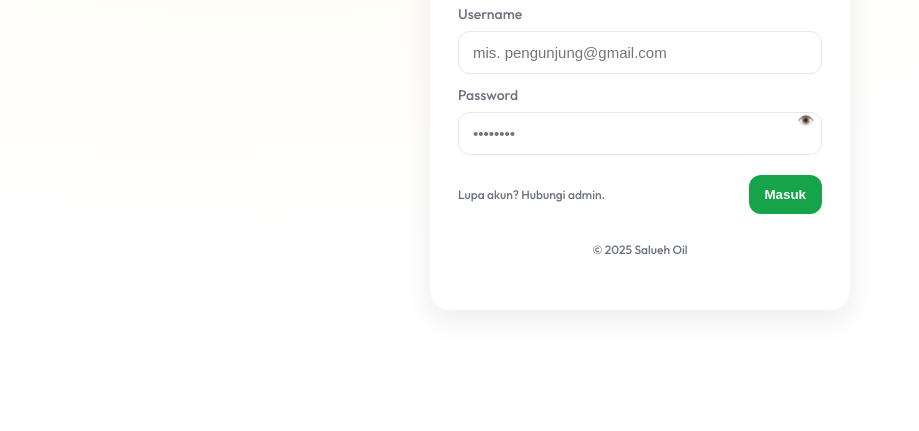
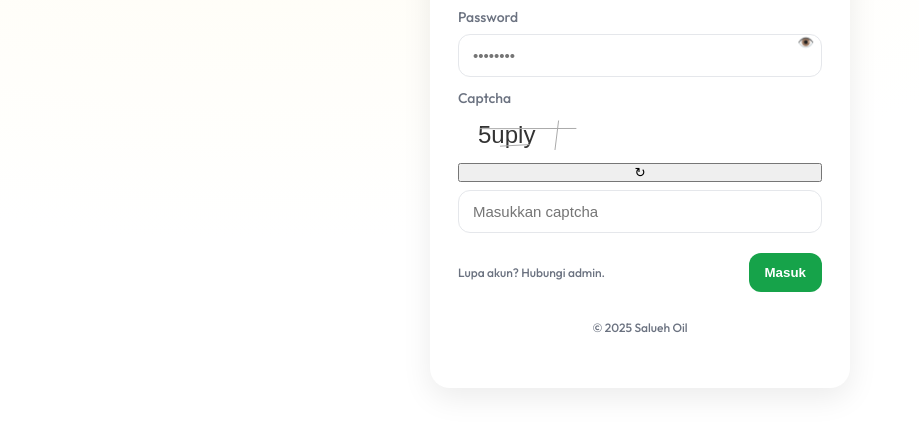
Before and after one commit to syahputerii/Tugas-MKI, a plain HTML site: page Saluehoil/Saluehoil/login.html in a window 1280 px wide. Shown: the part 299-730 px from the top of the page, without its empty margins (0-919 px from the left). Drawn offline with Linux system fonts and the light colour scheme.

Commit message:
Update login.html

```diff
--- a/Saluehoil/Saluehoil/login.html
+++ b/Saluehoil/Saluehoil/login.html
@@ -101,8 +101,53 @@
           toggleBtn.setAttribute("aria-pressed", passEl.type === "text");
         });
 
+        // ================= CAPTCHA =================
+        let captchaCode = "";
+
+        function generateCaptcha() {
+          captchaCode = Math.random().toString(36).substring(2, 7);
+
+          const canvas = document.getElementById("captchaCanvas");
+          const ctx = canvas.getContext("2d");
+
+          ctx.clearRect(0, 0, canvas.width, canvas.height);
+
+          ctx.font = "24px Arial";
+          ctx.fillStyle = "#333";
+          ctx.fillText(captchaCode, 20, 28);
+
+          // garis noise
+          for (let i = 0; i < 3; i++) {
+            ctx.beginPath();
+            ctx.moveTo(Math.random() * 120, Math.random() * 40);
+            ctx.lineTo(Math.random() * 120, Math.random() * 40);
+            ctx.strokeStyle = "#aaa";
+            ctx.stroke();
+          }
+        }
+
+        document.getElementById("refreshCaptcha").addEventListener("click", generateCaptcha);
+
+        // generate captcha pertama kali
+        generateCaptcha();
+
+
         form.addEventListener("submit", (e) => {
           e.preventDefault();
+
+          // VALIDASI CAPTCHA
+          const inputCaptcha = document.getElementById("captchaInput").value.trim();
+
+          if (inputCaptcha.toLowerCase() !== captchaCode.toLowerCase()) {
+            err.textContent = "Captcha salah, coba lagi.";
+            err.classList.add("show");
+            generateCaptcha();
+            document.getElementById("captchaInput").value = "";
+            return;
+          }
+
+
+
           const lock = readLock();
           if (lock.until && lock.until > Date.now()) return;
 
@@ -190,6 +235,18 @@
             </button>
           </div>
 
+          <div class="row">
+            <label>Captcha</label>
+
+            <!-- Tampilan captcha -->
+            <canvas id="captchaCanvas" width="120" height="40"></canvas>
+            <button type="button" id="refreshCaptcha">↻</button>
+
+            <!-- Input user -->
+            <input id="captchaInput" type="text" placeholder="Masukkan captcha" required>
+          </div>
+
+
           <div class="actions">
             <span class="hint">Lupa akun? Hubungi admin.</span>
             <button id="btnLogin" class="btn btn-primary" type="submit">
```
